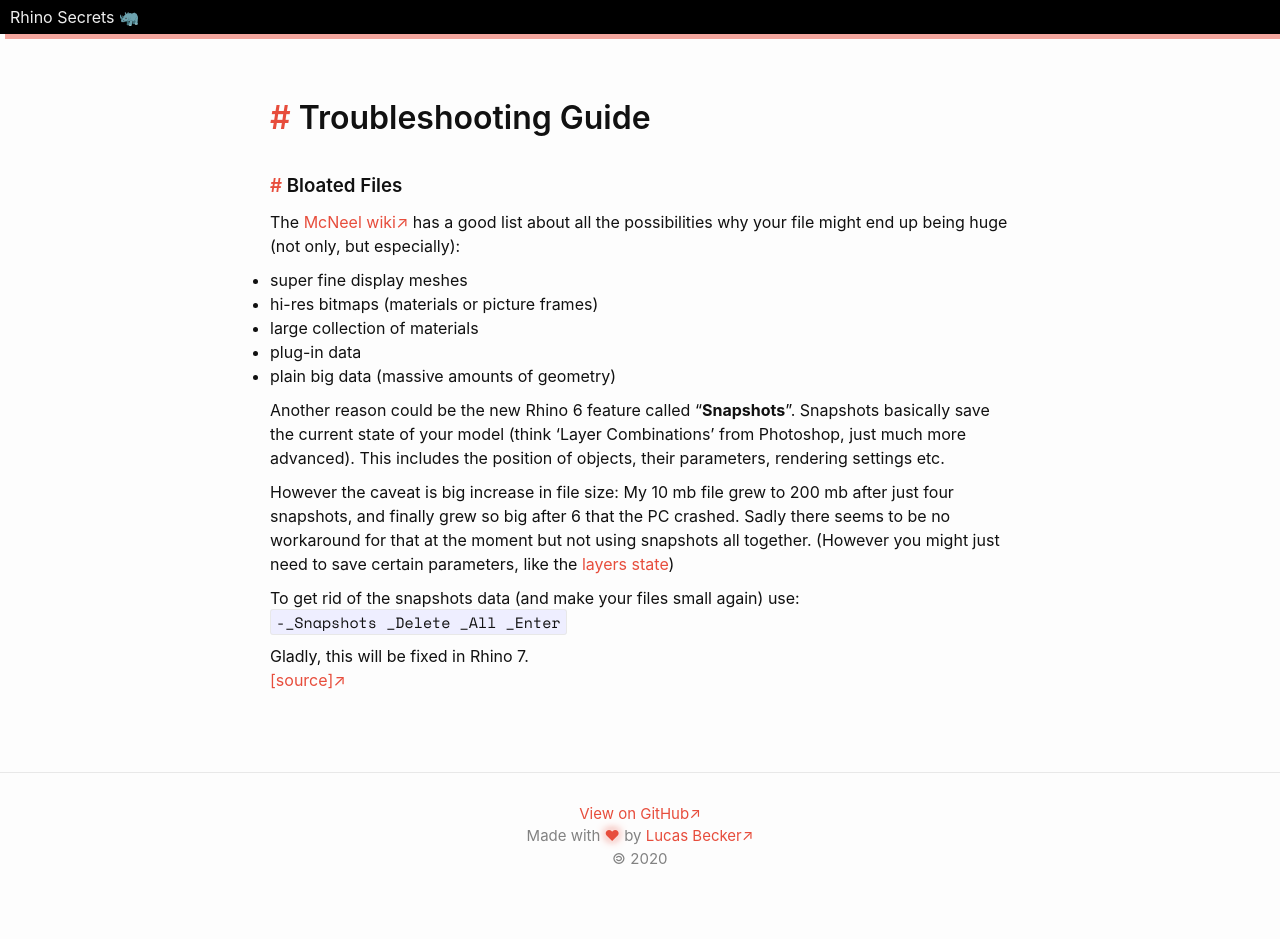
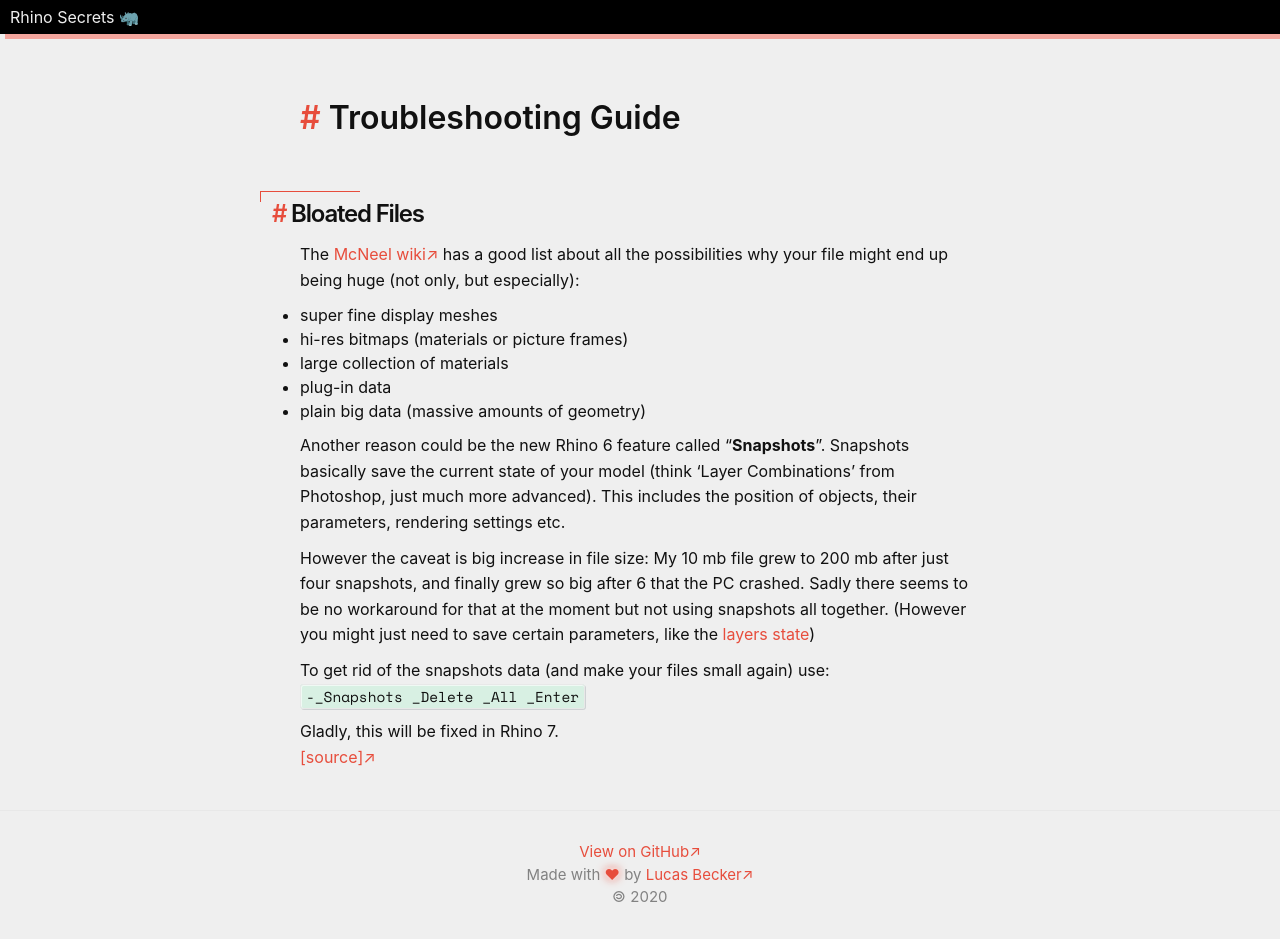
Before and after one commit to runxel/rhino-secrets, a Jekyll site: the page built from troubleshooting.md, in a window 1280 px wide. Built offline with Jekyll 4.4.1, drawn with Linux system fonts in a browser that asks for light colours; some web fonts are replaced; our own code applies the rules of GitHub Pages for plain Markdown files; before the commit the page ends 900 px from its top, so only the background shows below that.

Commit message:
big css update

```diff
--- a/_sass/minima.scss
+++ b/_sass/minima.scss
@@ -3,7 +3,7 @@
 // Define defaults for each variable.
 
 //$base-font-family: -apple-system, BlinkMacSystemFont, "Segoe UI", Roboto, Helvetica, Arial, sans-serif, "Apple Color Emoji", "Segoe UI Emoji", "Segoe UI Symbol" !default;
-$base-font-family: 'Chivo', -apple-system, "Segoe UI", sans-serif !default;
+$base-font-family:      'Chivo', -apple-system, "Segoe UI", sans-serif !default;
 $base-font-family-mono: 'Space Mono', monospace !default;
 $base-font-size:   16px !default;
 $base-font-weight: 400 !default;
@@ -12,19 +12,36 @@ $base-line-height: 1.5 !default;
 
 $spacing-unit:     30px !default;
 
+// lt => LIGHT THEME --------------------------
 $text-color:          #111 !default;
-$background-color:    #fdfdfd !default;
+$background-color:    #efefef !default;
 $background-color-compl: darken($background-color, 10%) !default;
-$brand-color:         hsl(6, 78%, 57%);
+$brand-color:         #e74d3c;
 $brand-color-lite:    #f3a59d;
 
 $grey-color:       #828282 !default;
 $grey-color-light: lighten($grey-color, 40%) !default;
 $grey-color-dark:  darken($grey-color, 25%) !default;
 $orange-color:     #f66a0a !default;
-$table-text-align: left !default;
 
-// Width of the content area
+
+// dt => DARK THEME --------------------------
+// (if I ever add support)
+$text-color-dt:          #fdfdfd !default;
+$background-color-dt:    #111 !default;
+$background-color-compl-dt: lighten($background-color, 10%) !default; // e.g. used for the scrollbar grip
+@mixin dark-mode {
+  @media screen and ( prefers-color-scheme: dark) {
+    @content;
+  }
+}
+// use it like
+// @include dark-mode {
+  //    color: text-color-dt; }
+
+  $table-text-align: left !default;
+
+  // Width of the content area
 $content-width:    800px !default;
 
 $on-palm:          600px !default;
@@ -33,13 +50,8 @@ $on-laptop:        800px !default;
 $on-medium:        $on-palm !default;
 $on-large:         $on-laptop !default;
 
-@media ( prefers-color-scheme: dark) {
-  // now we set the colors for the dark color scheme
-  $text-color:          #fdfdfd;
-  $background-color:    #111;
-  $background-color-compl: lighten($background-color, 10%); /* e.g. used for the scrollbar grip */
-}
 
+// MIXINS --------------------------
 // Use media queries like this:
 // @include media-query($on-palm) {
 //   .wrapper {
@@ -59,7 +71,27 @@ $on-large:         $on-laptop !default;
   font-size: $base-font-size * $ratio;
 }
 
-// Import partials.
+@mixin transition($time: 0.5s, $what: all) {
+  transition: $time $what ease-in-out;
+}
+
+@mixin border-radius($radius: 7px) {
+  border-radius: $radius;
+}
+
+@mixin box-shadow {
+  box-shadow:
+    0 0.7px 2.4px -16px rgba(0, 0, 0, 0.001),
+    0 1.7px 5.4px -16px rgba(0, 0, 0, 0.003),
+    0 3px 9.3px -16px rgba(0, 0, 0, 0.005),
+    0 5px 15px -16px rgba(0, 0, 0, 0.008),
+    0 8.2px 24px -16px rgba(0, 0, 0, 0.013),
+    0 14.3px 40.5px -16px rgba(0, 0, 0, 0.019),
+    0 31px 84px -16px rgba(0, 0, 0, 0.03)
+  ;
+}
+
+// Import partials
 @import
   "minima/base",
   "minima/layout",
--- a/_sass/minima/_base.scss
+++ b/_sass/minima/_base.scss
@@ -1,28 +1,22 @@
 @charset "utf-8";
 
 ::selection {
-  background: rgba(81,144,217,0.3);
+  background: rgba($brand-color, 0.3);
 }
 
-/* Reset some basic elements */
+/* Reset basic elements */
 *, ::before, ::after {
   box-sizing: inherit;
-}
-
-body, h1, h2, h3, h4, h5, h6,
-p, blockquote, pre, hr,
-dl, dd, ol, ul, figure {
   margin: 0;
   padding: 0;
 }
 
-/**
- * Basic styling
- */
+/* Basic styling */
 body {
   font: $base-font-weight #{$base-font-size}/#{$base-line-height} $base-font-family;
   color: $text-color;
   background-color: $background-color;
+  box-sizing: border-box;
   -webkit-text-size-adjust: 100%;
   -webkit-font-feature-settings: "kern" 1;
      -moz-font-feature-settings: "kern" 1;
@@ -35,32 +29,32 @@ body {
   scrollbar-color: $background-color-compl $background-color;
 }
 
+p {
+  line-height: 1.6em;
+}
+
 h1, h2, h3, h4, h5, h6,
 p, blockquote, pre,
 ul, ol, dl, figure,
 %vertical-rhythm {
-  margin-bottom: $spacing-unit / 3; /*changed*/
+  margin-bottom: $spacing-unit / 3;
 }
 
-/**
- * `main` element
- */
 main {
-  display: block; /* Default value of `display` of `main` element is 'inline' in IE 11. */
+  /* Default value of `display` of `main` element is 'inline' in IE 11. */
+  display: block;
 }
 
-/**
- * Images
- */
+/* Images */
 img {
   max-width: 100%;
   vertical-align: middle;
   margin: 5px 0 5px 0;
+  @include box-shadow;
+  @include border-radius;
 }
 
-/**
- * Figures
- */
+/* Figures */
 figure > img {
   display: block;
 }
@@ -69,9 +63,7 @@ figcaption {
   font-size: $small-font-size;
 }
 
-/**
- * Lists
- */
+/*Lists */
 ul, ol {
   // margin-left: $spacing-unit;
 }
@@ -83,20 +75,79 @@ li {
   }
 }
 
-/**
- * Headings
- */
+h2 + ul {
+  width: 100%;
+  margin: 2em 0 1em;
+  padding-left: 1em;
+  list-style-position: inside;
+}
+
+/* Headings */
 h1, h2, h3, h4, h5, h6 {
-  font-weight: $base-font-weight + 200;  /*changed*/
+  font: $base-font-family-mono;
+  font-weight: $base-font-weight + 200;
   margin-top: $spacing-unit;
 }
 
-/**
- * Links
- */
+h2 {
+  $shadow-col: #000000;
+  font-size: 3em;
+  position: relative;
+  right: 65px;
+  /* Will override color (regardless of order) */
+  -webkit-text-fill-color: white;
+  -webkit-text-stroke-width: 1.5px;
+  -webkit-text-stroke-color: $shadow-col;
+  text-shadow:
+    1px 1px 0px $shadow-col,
+    2px 2px 0px $shadow-col,
+    3px 3px 0px $shadow-col,
+    4px 4px 0px $shadow-col,
+    5px 5px 0px $shadow-col,
+    6px 6px 0px $shadow-col,
+    7px 7px 0px $shadow-col,
+    8px 8px 0px $shadow-col;
+
+  a {
+    @include transition;
+
+    &:hover {
+      -webkit-text-fill-color: $brand-color;
+      text-decoration: none;
+      @include transition;
+    }
+  }
+}
+
+h3, h4 {
+  font-size: 1.5em;
+  letter-spacing: -0.05em;
+}
+
+h3 {
+  position: relative;
+  right: 28px;
+  padding-top: 1em;
+
+  &::before {
+    content: "";
+    z-index: -1;
+    width: 100px;
+    height: 10px;
+    position: absolute;
+    top: 0.8em;
+    left: -0.5em;
+    border-top: 1.2px solid $brand-color;
+    border-left: 1.2px solid $brand-color;
+    padding-bottom: 10px;
+  }
+}
+
+/* Links */
 a {
   color: $brand-color;
   text-decoration: none;
+  @include transition;
 
   &:visited {
     color: $brand-color;
@@ -105,25 +156,19 @@ a {
   &:hover {
     color: $text-color;
     text-decoration: underline;
+    @include transition;
   }
 
   &[href*="//"]:not([href*="runxel.github.io"])::after {
     content: "↗";
   }
-
-  .social-media-list &:hover {
-    text-decoration: none;
-
-    .username {
-      text-decoration: underline;
-    }
+  &[href$=".gh"]::after {
+    content: url(/img/icons/gh/gh_file.svg);
   }
 }
 
 
-/**
- * Blockquotes
- */
+/* Blockquotes */
 blockquote {
   color: $grey-color;
   border-left: 4px solid $grey-color-light;
@@ -137,18 +182,18 @@ blockquote {
   }
 }
 
-
-
-/**
- * Code formatting
- */
+/* Code formatting */
 pre,
 code {
   @include relative-font-size(0.9375);
   font-family: $base-font-family-mono;
   border: 1px solid $grey-color-light;
   border-radius: 3px;
-  background-color: #eef;
+  background-color: rgb(216, 240, 227);
+  font-size: 90%;
+  box-shadow:
+    1px 1px 0 #959da55c,
+    inset 0.5px 0.5px 0 0.5px #ffffffa1;
 }
 
 code {
@@ -184,10 +229,7 @@ kbd {
 }
 
 
-
-/**
- * Wrapper
- */
+/* Wrapper */
 .wrapper {
   max-width: -webkit-calc(#{$content-width} - (#{$spacing-unit}));
   max-width:         calc(#{$content-width} - (#{$spacing-unit}));
@@ -205,23 +247,14 @@ kbd {
   }
 }
 
-
-
-/**
- * Clearfix
- */
+/* Clearfix */
 %clearfix:after {
   content: "";
   display: table;
   clear: both;
 }
 
-
-
-/**
- * Icons
- */
-
+/* Icons */
 .orange {
   color: $orange-color;
 }
@@ -239,10 +272,7 @@ kbd {
   vertical-align: text-bottom;
 }
 
-
-/**
- * Tables
- */
+/* Tables */
 table {
   margin-bottom: $spacing-unit;
   width: 100%;
@@ -250,6 +280,8 @@ table {
   color: lighten($text-color, 18%);
   border-collapse: collapse;
   border: 1px solid $grey-color-light;
+  @include box-shadow;
+
   tr {
     &:nth-child(even) {
       background-color: lighten($grey-color-light, 6%);
--- a/_sass/minima/_layout.scss
+++ b/_sass/minima/_layout.scss
@@ -16,30 +16,87 @@ nav {
     }
   }
 }
-/*
- * Table of Contents
- */
+
+/* Table of Contents */
 .toc {
-  text-align: center;
-}
-.toc::before {
+  list-style: none;
+  min-width: fit-content;
+
+  &::before {
     content: "Go to:";
     display: block;
     text-align: center;
   }
-.toc li {
+
+  li {
+    font: $base-font-family-mono;
+    cursor: pointer;
+    position: relative;
+    min-width: max-content;
+    margin: 3em 0;
+    text-transform: uppercase;
+    text-decoration: none;
+    text-align: center;
+    line-height: 1;
+    font-weight: 500;
+    font-size: .7rem;
+    letter-spacing: .02em;
+
+    &::before,
+    &::after {
+      content: "";
+      width: 100%;
+      height: 100%;
+      position: absolute;
+      top: 0;
+      left: 0;
+      right: 0;
+      bottom: 0;
+      z-index: 0;
+      /*box-shadow: 0 0 0 1px white;*/
+      border-radius: .05rem;
+      transition: transform 150ms ease-out
+    }
+
+    &::before {
+      z-index: 0;
+      background: $brand-color-lite;
+    }
+    &::after {
+      background: white;
       border: 2px solid $brand-color;
-  width: 50%;
-  padding: 5px;
-  margin: 7px;
-  vertical-align: middle;
-  text-align: center;
-  list-style-type: none;
+      z-index: 1;
+      transform: translate(-0.5em, -0.5em)
+    }
+
+    &:hover,
+    &:active,
+    &:focus {
+      color: $text-color;
+    }
+    &:hover a,
+    &:hover::after {
+      transform: translate(-0.25em, -0.25em);
+      transition: transform 100ms ease-out;
+    }
+    &:active a,
+    &:active::after {
+      transform: translate(0em, 0em);
+      transition: transform 50ms ease-in-out;
+    }
+
+    a {
+      padding: 1em;
+      color: $brand-color;
+      text-decoration: none;
       display: inline-block;
-  -moz-appearance: button;
-  appearance: button;
-  font-weight: $base-font-weight + 200;
-  box-shadow: 5px 5px 0 0 $brand-color-lite;
+      position: relative;
+      cursor: inherit;
+      z-index: 2;
+      transform: translate(-0.5em, -0.5em);
+      transition: transform 150ms ease-out;
+    }
+  }
 }
 
 
```
Also changed, not shown: img/icons/gh/gh_file.svg (added). Lines whose indentation alone changed are shown as unchanged.
